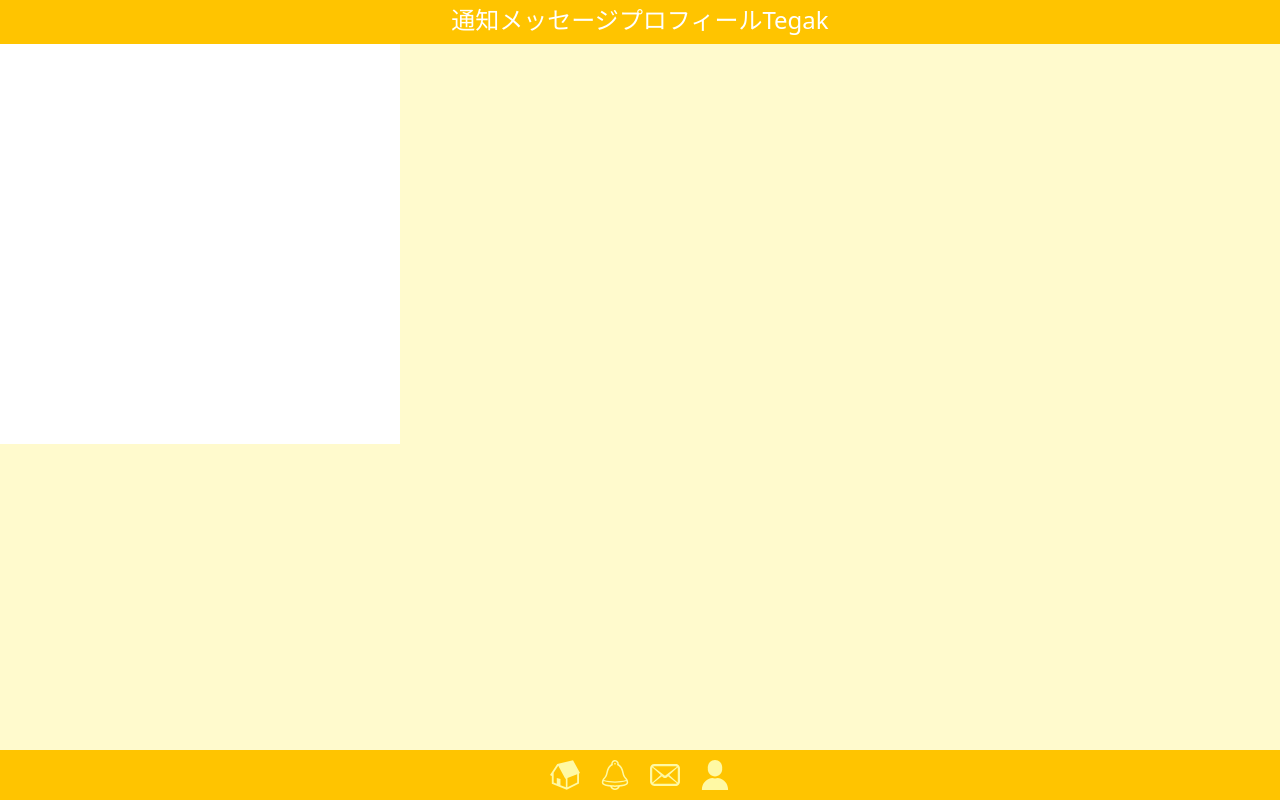
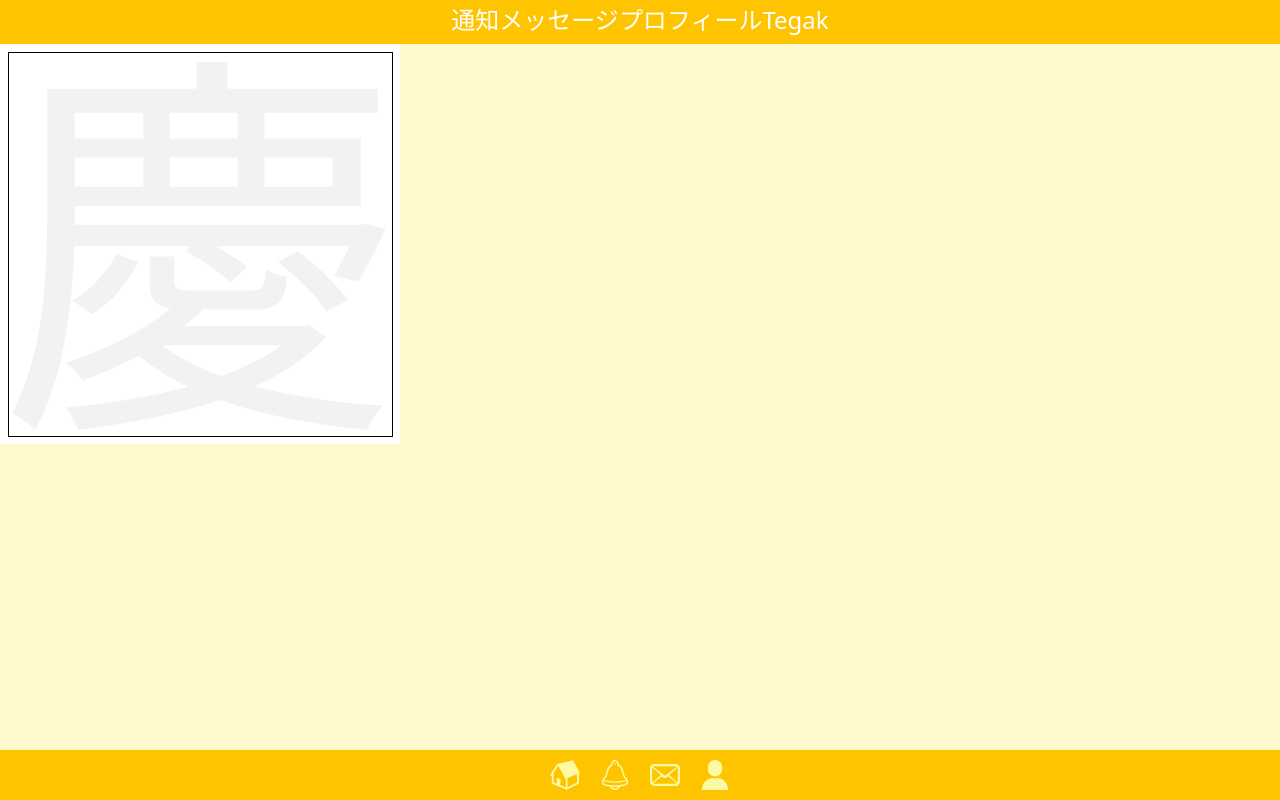
Before and after one commit to namosuke/MyFontSNS, a React (Create React App) app: page /notifications in a window 1280 px wide. Built offline with nearby package versions, Linux system fonts and the light colour scheme.

Commit message:
フォントお手本機能のマージを行った。

```diff
--- a/src/component/Notifications.js
+++ b/src/component/Notifications.js
@@ -4,7 +4,12 @@ const Notifications = () => {
     useEffect(() => {
         new TegakiCanvas();
     });
-    return <canvas id="tegaki-canvas" className="bg-white"></canvas>;
+    return (<>
+        <div className="relative" style={{ width: "400px", height: "400px" }}>
+            <canvas id="tegaki-canvas" className="bg-white absolute"></canvas>
+            <div className="tegaki-model absolute w-full h-full">慶</div>
+        </div>
+    </>);
 }
 
 class TegakiCanvas {
@@ -17,24 +22,54 @@ class TegakiCanvas {
         this.cellX = 32;
         this.cellY = 32;
         this.cellArr = Array.from(new Array(this.cellY), () => new Array(this.cellX).fill(0));
-        this.paperRect = [10.5, 10.5, 380, 380];
+        this.paperMarginLeft = 8;
+        this.paperMarginTop = 8;
+        this.paperWidth = 384;  // 32の倍数でないと隙間ができる
+        this.paperHeight = 384;
         this.ctx.fillStyle = 'black';
-        //this.ctx.strokeRect(...this.paperRect);
-
-
+        this.ctx.strokeRect(this.paperMarginLeft + 0.5, this.paperMarginTop + 0.5, this.paperWidth, this.paperHeight);
+        this.isDrawing = false;
+        this.addCellPt = (mouseX, mouseY) => {
+            this.cellArr[Math.floor((mouseY - this.paperMarginTop) * this.cellY / this.paperHeight)][Math.floor((mouseX - this.paperMarginLeft) * this.cellX / this.paperWidth)] = 1;
+        }
         this.canvas.addEventListener('mousedown', e => {
             this.mouseX = e.offsetX * this.canvasPixelTimes;
             this.mouseY = e.offsetY * this.canvasPixelTimes;
-            this.cellArr[Math.floor(this.mouseY * 32 / 400)][Math.floor(this.mouseX * 32 / 400)] = 1;
+            if (this.mouseX >= this.paperMarginLeft + this.paperWidth || this.mouseX < this.paperMarginLeft || this.mouseY >= this.paperMarginTop + this.paperHeight || this.mouseY < this.paperMarginTop) {
+                return;
+            }
+            this.isDrawing = true;
+            this.addCellPt(this.mouseX, this.mouseY);
             this.draw();
+            this.lastMouseX = this.mouseX;
+            this.lastMouseY = this.mouseY;
+        });
+        this.canvas.addEventListener('mousemove', e => {
+            this.mouseX = e.offsetX * this.canvasPixelTimes;
+            this.mouseY = e.offsetY * this.canvasPixelTimes;
+            if (this.isDrawing === false || this.mouseX >= this.paperMarginLeft + this.paperWidth || this.mouseX < this.paperMarginLeft || this.mouseY >= this.paperMarginTop + this.paperHeight || this.mouseY < this.paperMarginTop) {
+                return;
+            }
+            // マウス高速時の隙間を埋めます
+            let diffX = this.mouseX - this.lastMouseX;
+            let diffY = this.mouseY - this.lastMouseY;
+            let loopTimes = Math.ceil(Math.max(Math.abs(diffX), Math.abs(diffY)) / (this.paperWidth / this.cellX));  // セル正方形想定
+            for (let i = 0; i < loopTimes; i++) {
+                this.addCellPt(this.lastMouseX + (diffX / loopTimes) * i, this.lastMouseY + (diffY / loopTimes) * i);
+            }
+            this.draw();
+            this.lastMouseX = this.mouseX;
+            this.lastMouseY = this.mouseY;
+        });
+        window.addEventListener('mouseup', () => {
+            this.isDrawing = false;
         });
     }
-
     draw() {
         for (let y = 0; y < this.cellY; y++) {
             for (let x = 0; x < this.cellX; x++) {
                 if (this.cellArr[y][x]) {
-                    this.ctx.fillRect(Math.floor((400 / 32) * x), Math.floor((400 / 32) * y), Math.floor(400 / 32), Math.floor(400 / 32));
+                    this.ctx.fillRect(this.paperMarginLeft + Math.floor((this.paperWidth / this.cellX) * x), this.paperMarginTop + Math.floor((this.paperHeight / this.cellY) * y), Math.floor(this.paperWidth / this.cellX), Math.floor(this.paperHeight / this.cellY));
                 }
             }
         }
```
